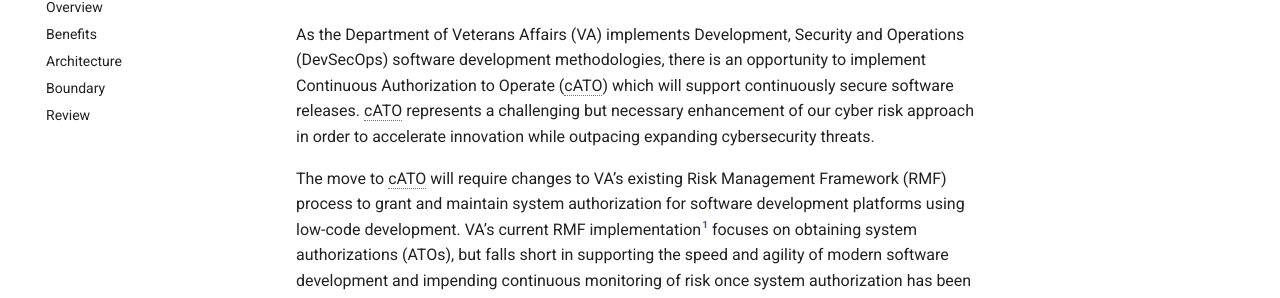
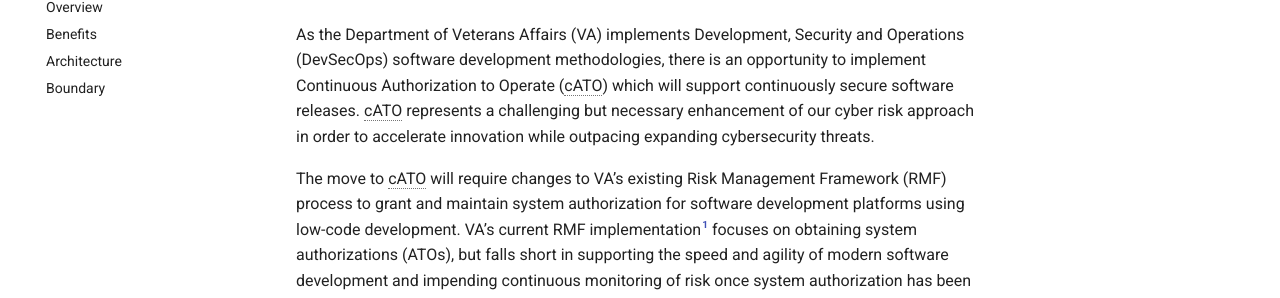
Before and after one commit to rise8-us/cato-playbook, an MkDocs documentation site: the page built from docs/index.md, in a window 1280 px wide. Shown: the part 206-504 px from the top of the page. Built offline with MkDocs 1.6.1 and Material for MkDocs 9.7.7, drawn with Linux system fonts in a browser that asks for light colours; comment, search, counter and statistics services are not loaded.

Commit message:
Update mkdocs.yml

```diff
--- a/mkdocs.yml
+++ b/mkdocs.yml
@@ -42,7 +42,6 @@
       - 'Benefits': 'benefits.md'
       - 'architecture.md'
       - 'Boundary': 'boundary.md'
-      - 'Review': 'review.md'
   - 'Process':
       - 'Overview' : 'process.md'
       - 'categorization.md'
```
